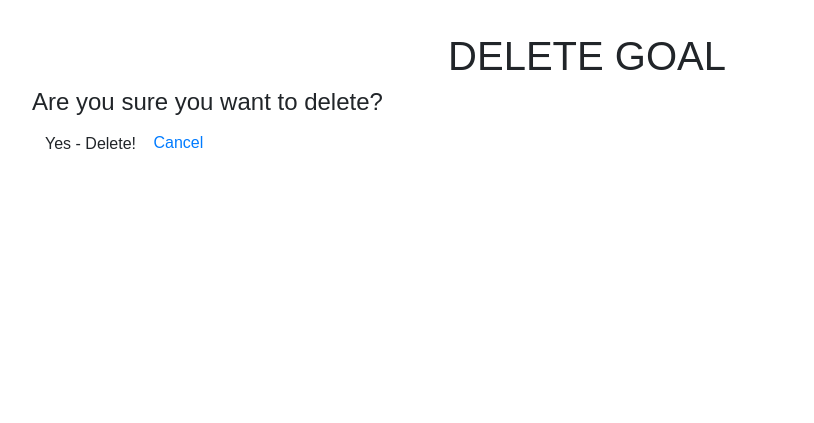
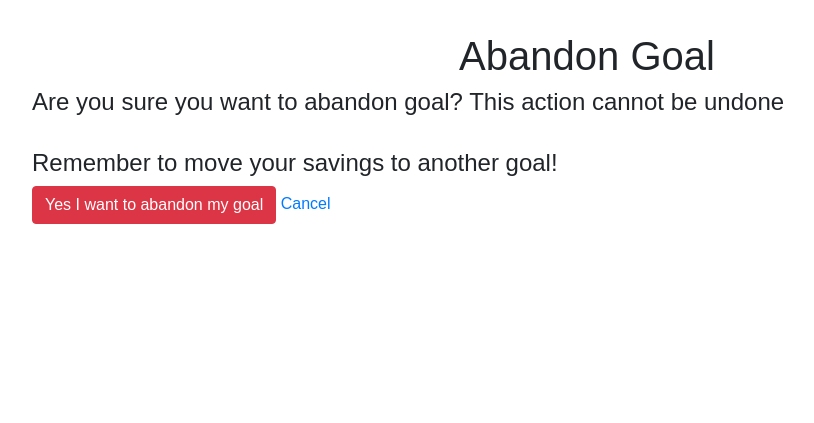
Before and after one commit to nlimtung/financialhackathon, a Django app: template main_app/templates/main_app/habit_confirm_delete.html in a window 1280 px wide. Shown: the top 423 px of the page, without its empty margins (53-867 px from the left). Run offline with Django 4.2, Linux system fonts and the light colour scheme; the template is opened without the code that fills it, so the values that code supplies are empty; some web fonts are replaced.

Commit message:
style deletepage

```diff
--- a/main_app/templates/main_app/habit_confirm_delete.html
+++ b/main_app/templates/main_app/habit_confirm_delete.html
@@ -1,13 +1,15 @@
 {% extends 'base.html' %}
 
 {% block content %}
-  <h1>DELETE GOAL</h1>
+  <h1>Abandon Goal</h1>
 
-  <h4 class="header-text">Are you sure you want to delete? <span class="black-text"></span></h4>
+  <h4 class="header-text">Are you sure you want to abandon goal? This action cannot be undone <span class="black-text"></span></h4>
+  <br>
+  <h4 class="header-text">Remember to move your savings to another goal! <span class="black-text"></span></h4>
 
   <form action="" method="POST">
     {% csrf_token %}
-    <input type="submit" value="Yes - Delete!" class="btn">
+    <input type="submit" value="Yes I want to abandon my goal" class="btn btn-danger">
     <a href="{% url 'index' %}">Cancel</a>
   </form>
 {% endblock %}
```
